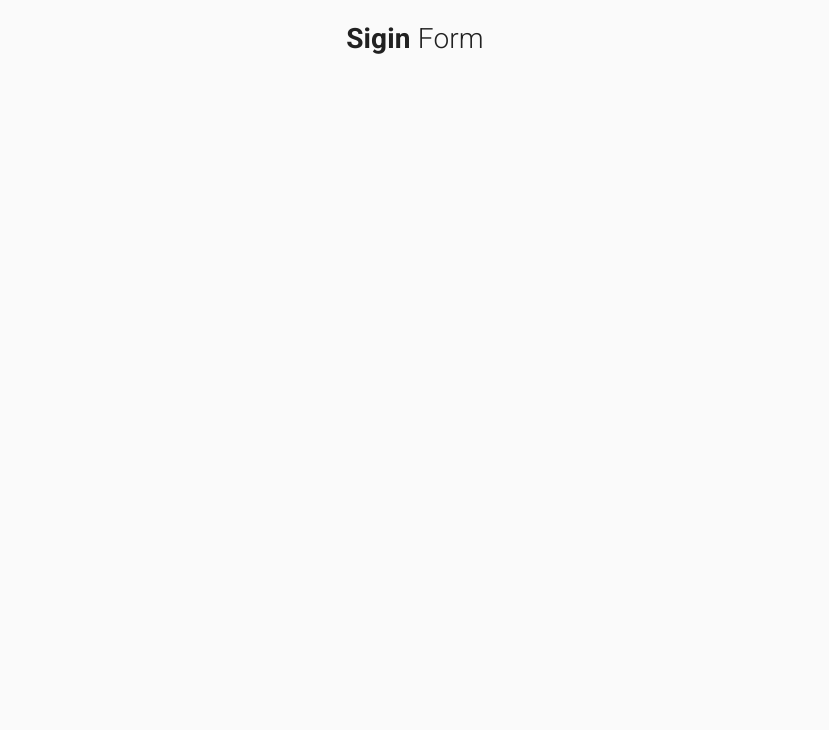
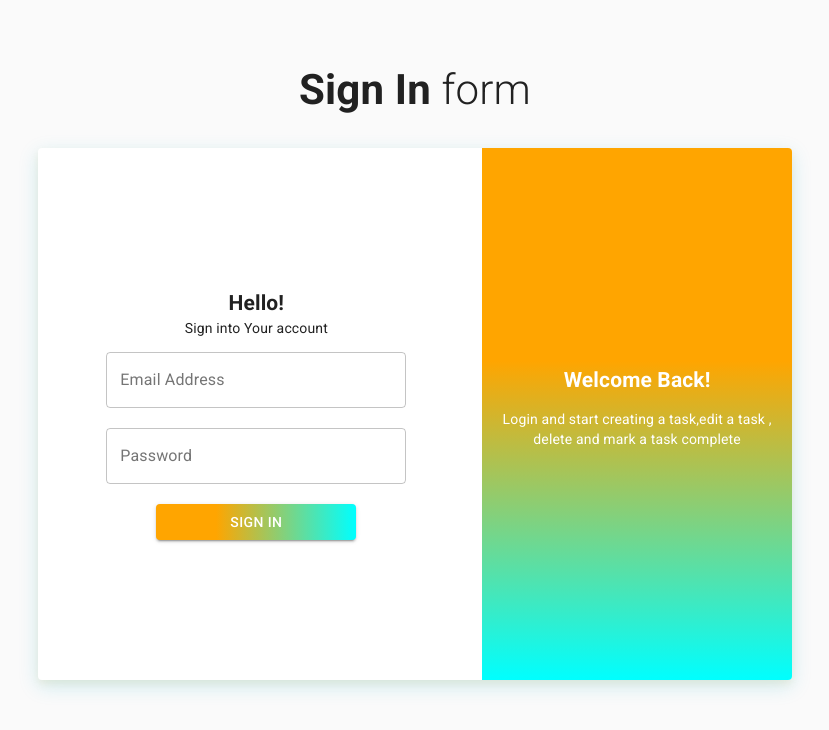
Before and after one commit to sathish2k/todo_list, a Next.js app: page /login in a window 1280 px wide. Shown: the top 730 px of the page, without its empty margins (225-1054 px from the left). Built offline with nearby package versions, Linux system fonts and the light colour scheme.

Commit message:
added login ui

```diff
--- a/package.json
+++ b/package.json
@@ -13,6 +13,7 @@
     "next": "11.0.1",
     "react": "17.0.2",
     "react-dom": "17.0.2",
+    "react-hook-form": "^7.10.1",
     "sass": "^1.35.1"
   },
   "devDependencies": {
--- a/pages/login/index.js
+++ b/pages/login/index.js
@@ -1,15 +1,55 @@
 import Styles from './login.module.scss'
+import Card from '@material-ui/core/Card';
+import FormControl from '@material-ui/core/FormControl';
+import InputLabel from '@material-ui/core/InputLabel';
+import OutlinedInput from '@material-ui/core/OutlinedInput';
+import Grid from '@material-ui/core/Grid';
+import Button from '@material-ui/core/Button';
 
 let Login = () => {
     return (
         <div className={Styles.loginContainer}>
             <div className={Styles.center}>
                 <h1>
-                    Sigin <span>Form</span>
+                    Sign In <span>form</span>
                 </h1>
             </div>
             <div className={Styles.loginCard}>
-
+                <Card classes={{ root: Styles.cardWidth }}>
+                    <Grid container spacing={1}>
+                        <Grid item xs={7}>
+                            <form>
+                                <h2>Hello!</h2>
+                                <p>Sign into Your account </p>
+                                <div>
+                                    <FormControl classes={{root:Styles.inputWidth}} variant="outlined">
+                                        <InputLabel htmlFor="component-outlined">Email Address</InputLabel>
+                                        <OutlinedInput id="component-outlined" label="Email Address" />
+                                    </FormControl>
+                                </div>
+                                <div>
+                                    <FormControl classes={{root:Styles.inputWidth}} variant="outlined">
+                                        <InputLabel htmlFor="component-outlined">Password</InputLabel>
+                                        <OutlinedInput id="component-outlined" label="Password" />
+                                    </FormControl>
+                                </div>
+                                <Button classes={{root:Styles.buttonWidth}} variant="contained" color="primary">
+                                    Sign In
+                                </Button>
+                            </form>
+                        </Grid>
+                        <Grid item xs={5}>
+                        <div className={Styles.bgLinear}>
+                            <h2>
+                                Welcome Back!
+                            </h2>
+                            <p>
+                                Login and start creating a task,edit a task , delete and mark a task complete
+                            </p>
+                        </div>
+                        </Grid>
+                    </Grid>
+                </Card>
             </div>
         </div>
     )
--- a/pages/login/login.module.scss
+++ b/pages/login/login.module.scss
@@ -1,6 +1,69 @@
-.center{
-    text-align: center;
-    span{
-        font-weight: 300;
+.loginContainer {
+    padding: 12px;
+    margin-top: 20px;
+
+    .center {
+        text-align: center;
+        margin-bottom: 10px;
+
+        h1 {
+            font-size: 42px;
+        }
+
+        span {
+            font-weight: 300;
+        }
     }
 }
+
+.loginCard {
+    display: flex;
+    justify-content: center;
+    flex-direction: row;
+
+    .cardWidth {
+        width: 60%;
+        height: auto;
+        box-shadow: 0 4px 8px 0 rgba(224, 157, 10, 0.1), 0 6px 20px 0 rgba(15, 177, 206, 0.19);
+
+        .bgLinear {
+            background: linear-gradient(180deg, orange 40%, cyan);
+            height: 100%;
+            color: #fff;
+            display: flex;
+            justify-content: center;
+            align-items: center;
+            flex-direction: column;
+            text-align: center;
+            padding: 20px;
+
+            h2 {
+                margin: 0px !important
+            }
+        }
+    }
+
+    form {
+        text-align: center;
+        display: flex;
+        justify-content: center;
+        align-items: center;
+        flex-direction: column;
+        margin: 32%;
+        h2{
+            margin: 0px;
+        }
+        p{
+            margin-top: 0%;
+            // padding: 0%;
+        }
+        .inputWidth {
+            padding-bottom: 20px;
+            width: 300px;
+        }
+        .buttonWidth{
+            background-image: linear-gradient(90deg, orange 30%, cyan);
+            width: 200px;
+        }
+    }
+}
```
Also changed, not shown: 1 other file (tests, documents, lock files or other folders).
